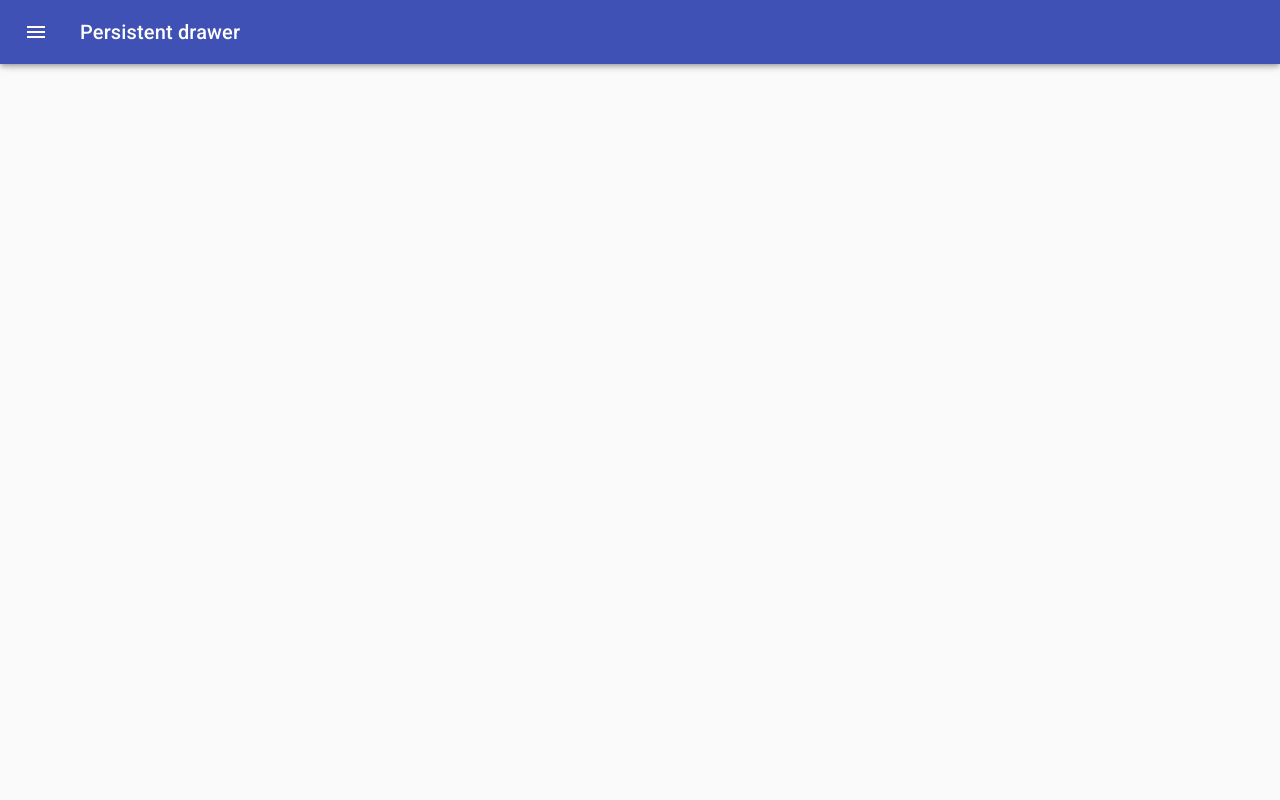
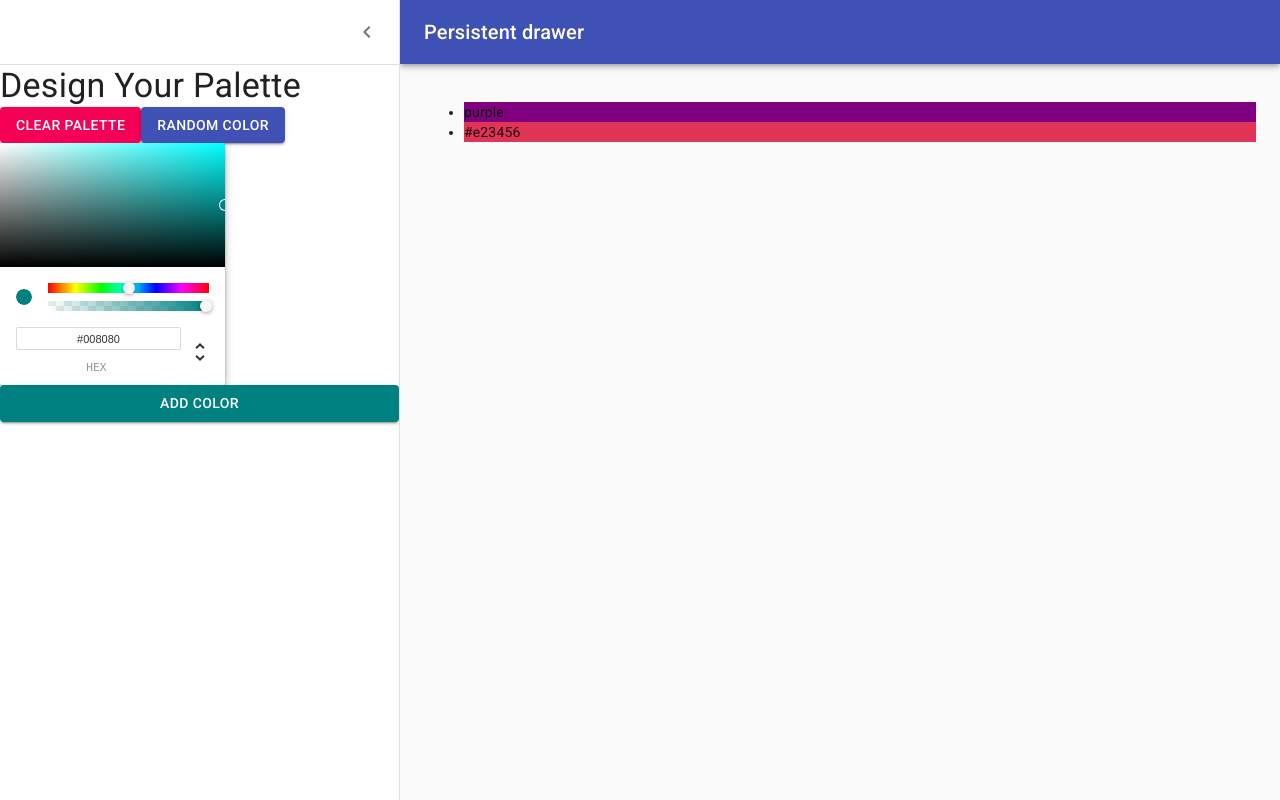
Before and after one commit to PeterEfland/react-colors-project, a React (Create React App) app: page /palette/new in a window 1280 px wide. Built offline with nearby package versions, Linux system fonts and the light colour scheme.

Commit message:
Connect colorPicker to Button.

```diff
--- a/src/NewPaletteForm.js
+++ b/src/NewPaletteForm.js
@@ -73,9 +73,14 @@
 });
 
 class NewPaletteForm extends Component {
-  state = {
-    open: false
-  };
+  constructor(props) {
+    super(props);
+    this.state = {
+      open: true,
+      currentColor: "teal",
+      colors: ["purple", "#e23456"]
+    };
+  }
 
   handleDrawerOpen = () => {
     this.setState({ open: true });
@@ -83,6 +88,14 @@
 
   handleDrawerClose = () => {
     this.setState({ open: false });
+  };
+
+  updateCurrentColor = newColor => {
+    this.setState({ currentColor: newColor.hex });
+  };
+
+  addNewColor = () => {
+    this.setState({ colors: [...this.state.colors, this.state.currentColor] });
   };
 
   render() {
@@ -137,10 +150,15 @@
             </Button>
           </div>
           <ChromePicker
-            color='purple'
-            onChangeComplete={newColor => console.log(newColor)}
+            color={this.state.currentColor}
+            onChangeComplete={this.updateCurrentColor}
           />
-          <Button variant='contained' color='primary'>
+          <Button
+            variant='contained'
+            color='primary'
+            style={{ backgroundColor: this.state.currentColor }}
+            onClick={this.addNewColor}
+          >
             Add Color
           </Button>
         </Drawer>
@@ -150,6 +168,11 @@
           })}
         >
           <div className={classes.drawerHeader} />
+          <ul>
+            {this.state.colors.map(color => (
+              <li style={{ backgroundColor: color }}>{color}</li>
+            ))}
+          </ul>
         </main>
       </div>
     );
```
